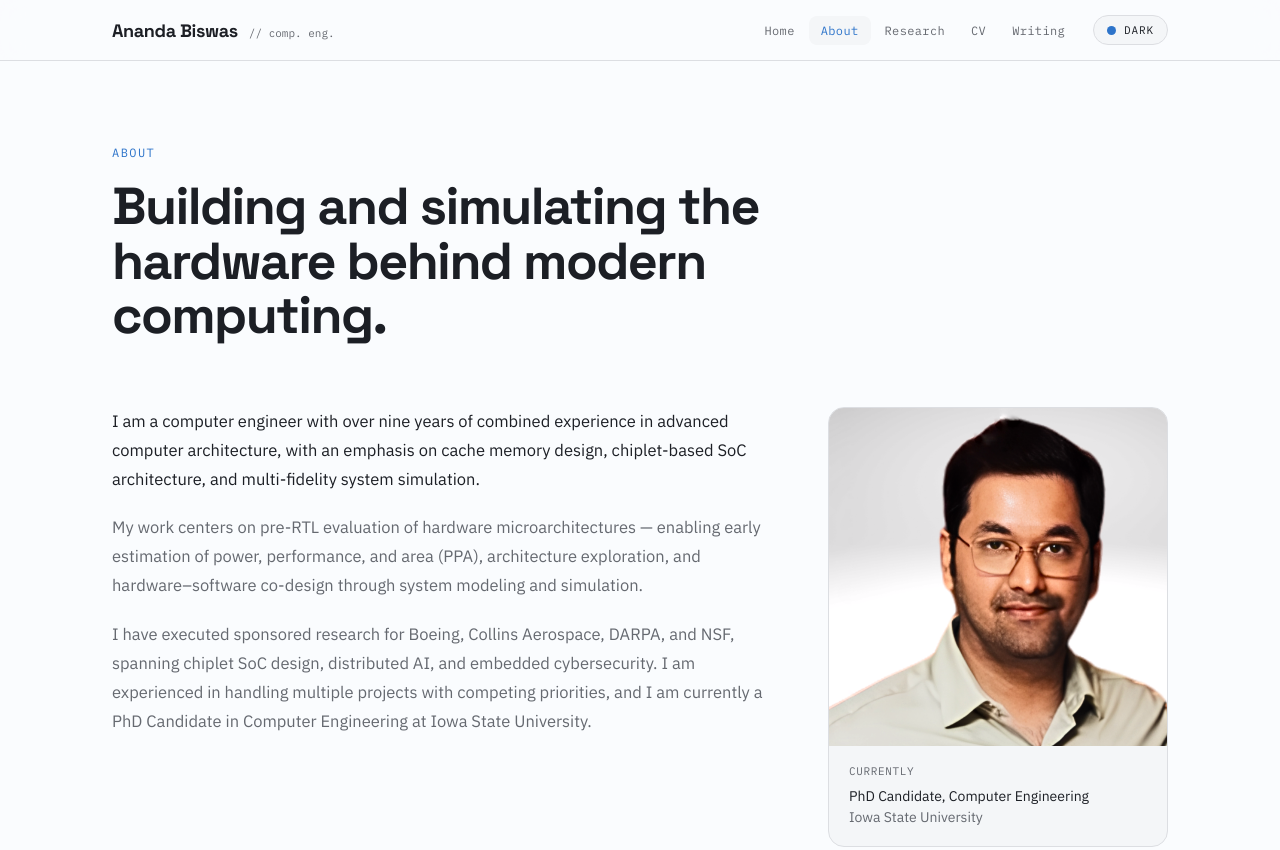
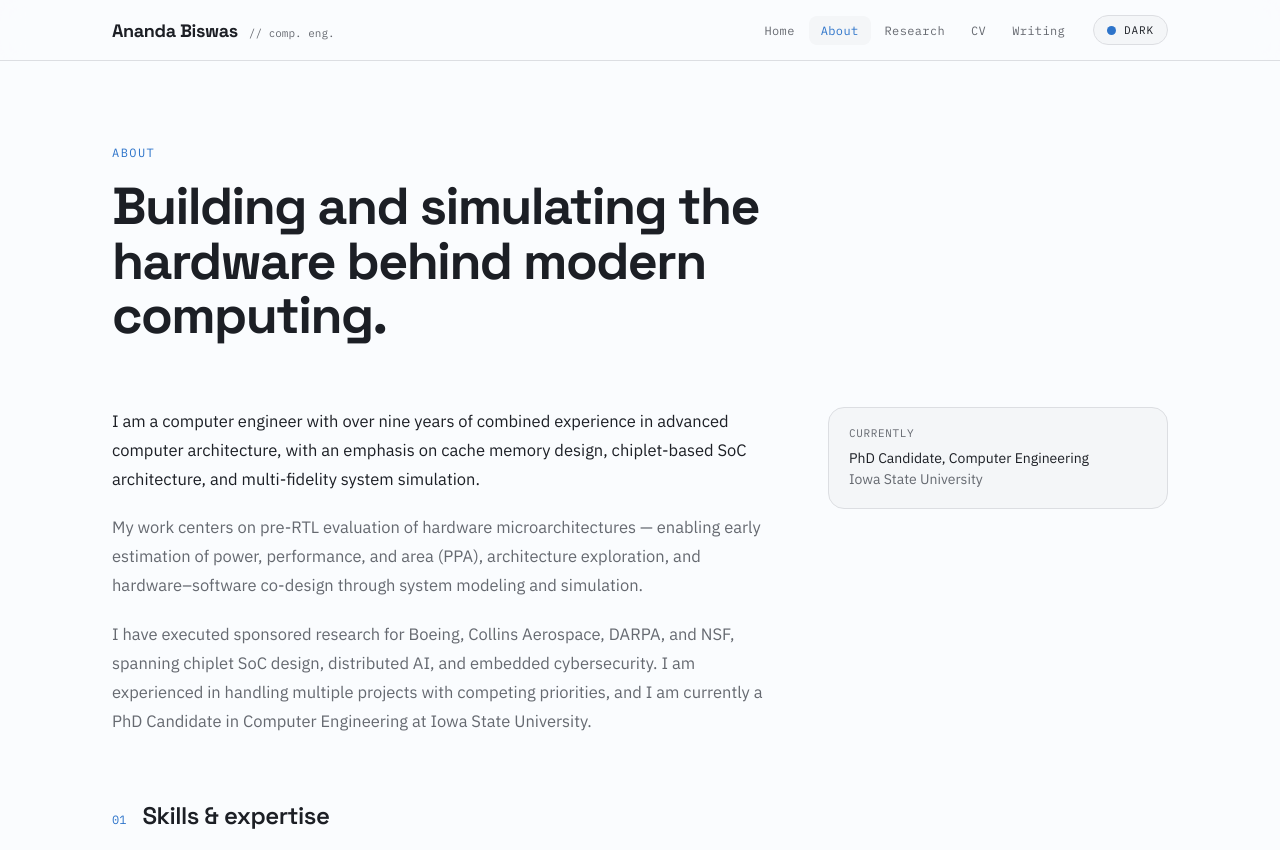
Before and after one commit to ananda-codes/ananda-codes.github.io, a plain HTML site: page About.dc.html in a window 1280 px wide. Shown: the top 850 px of the page. Drawn offline with nearby package versions, Linux system fonts and the light colour scheme.

Commit message:
Remove about headshot

```diff
--- a/About.dc.html
+++ b/About.dc.html
@@ -63,9 +63,6 @@
       <p style="margin:20px 0 0;color:var(--muted);">I have executed sponsored research for Boeing, Collins Aerospace, DARPA, and NSF, spanning chiplet SoC design, distributed AI, and embedded cybersecurity. I am experienced in handling multiple projects with competing priorities, and I am currently a PhD Candidate in Computer Engineering at Iowa State University.</p>
     </div>
     <aside style="border:1px solid var(--border);border-radius:16px;overflow:hidden;background:var(--surface);">
-      <div style="aspect-ratio:1/1;">
-        <img src="headshot.png" alt="Ananda Biswas" style="width:100%;height:100%;object-fit:cover;display:block;">
-      </div>
       <div style="padding:18px 20px;">
         <div style="font-family:'IBM Plex Mono',monospace;font-size:11px;letter-spacing:0.06em;color:var(--muted);">CURRENTLY</div>
         <div style="font-size:14px;margin-top:8px;line-height:1.5;">PhD Candidate, Computer Engineering<br><span style="color:var(--muted);">Iowa State University</span></div>
```
